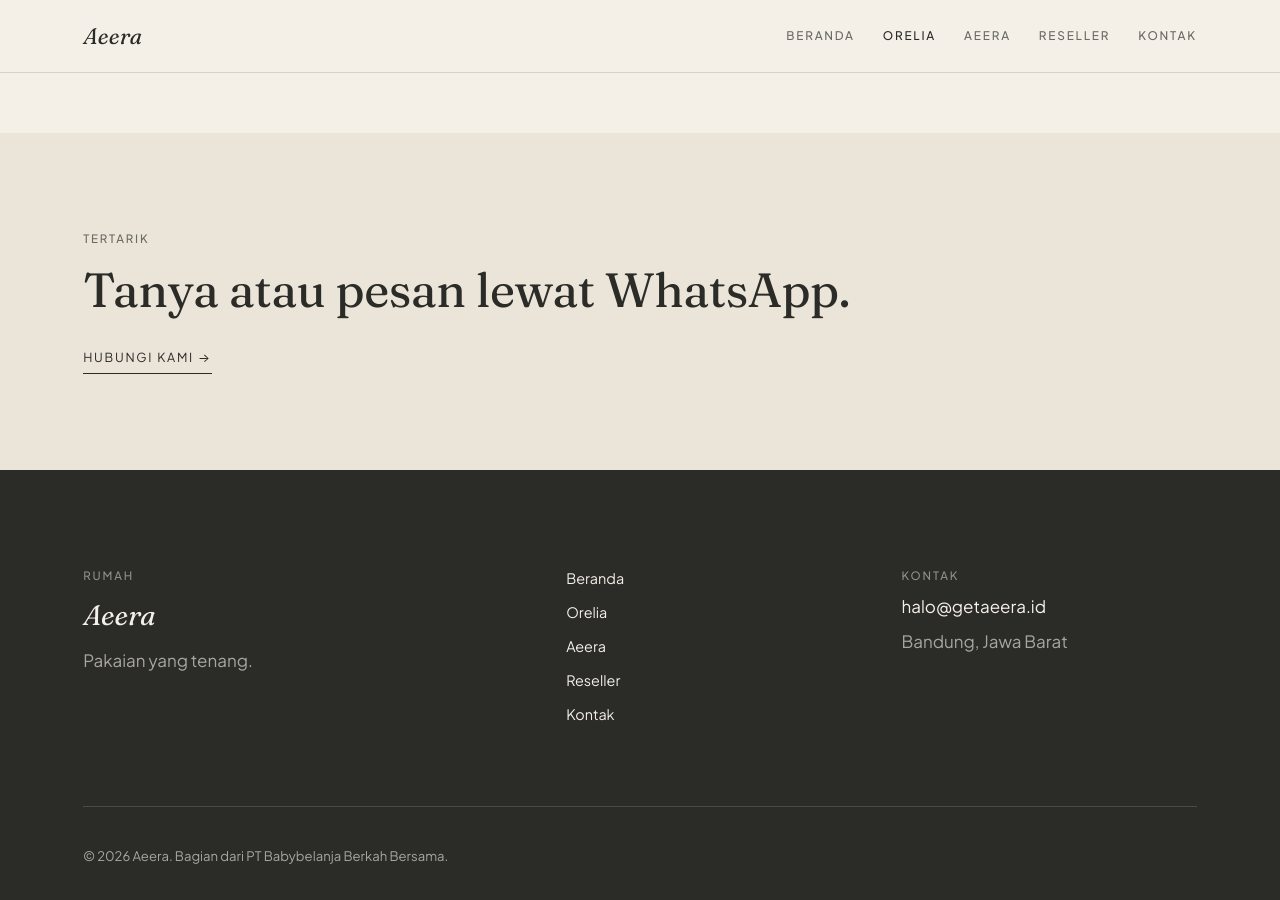
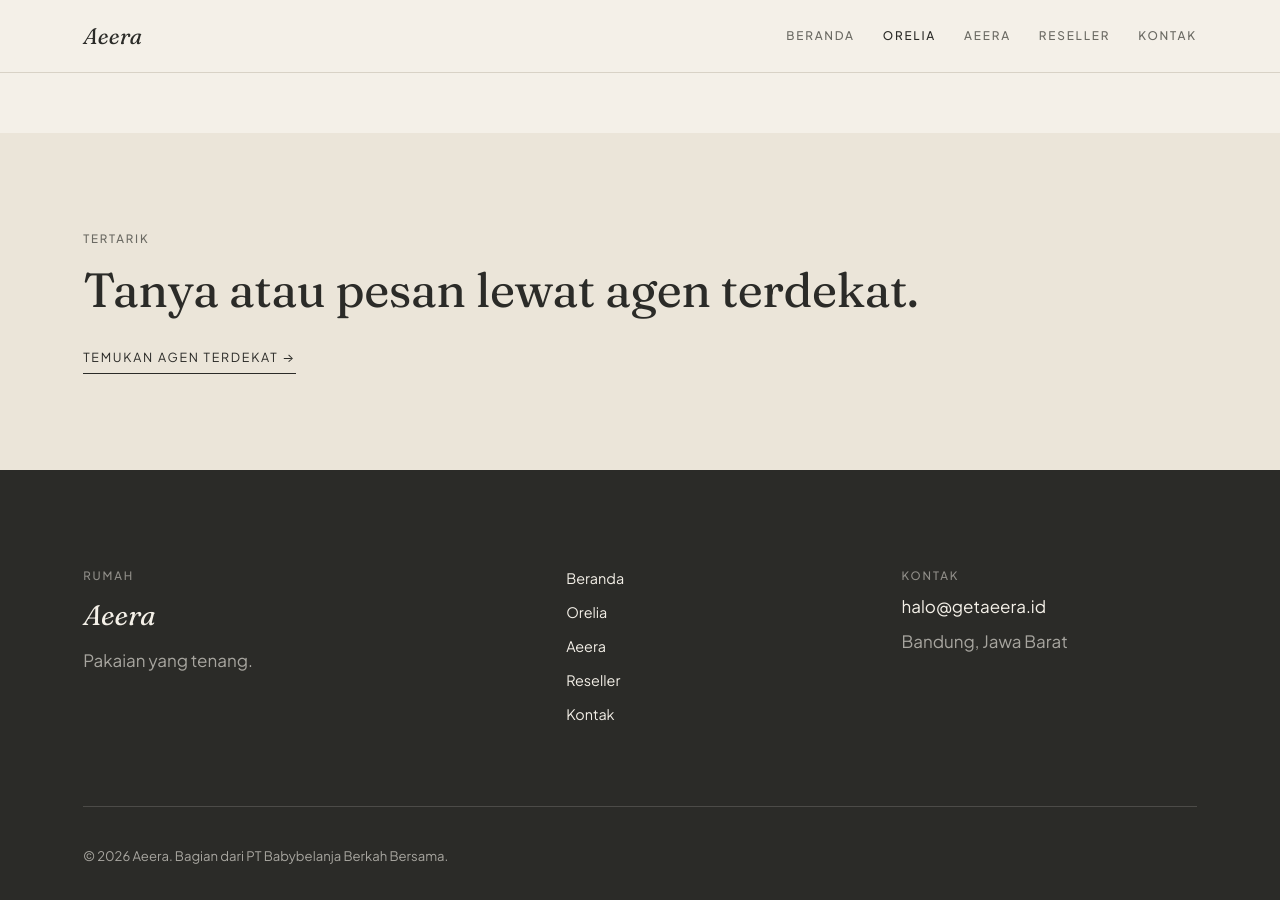
Before and after one commit to babybelanja/getaeera, a Jekyll site: the page built from _products/orelia.md, in a window 1280 px wide and 900 px high, scrolled down 2704 px. Built offline with Jekyll 4.4.1, drawn with Linux system fonts in a browser that asks for light colours.

Commit message:
Orelia CTA: link to reseller page instead of WhatsApp

```diff
--- a/_layouts/product.html
+++ b/_layouts/product.html
@@ -80,8 +80,8 @@ layout: default
   <section class="cta-band">
     <div class="wrap cta-band__inner reveal">
       <p class="label">Tertarik</p>
-      <h2 class="display-sm">Tanya atau pesan lewat WhatsApp.</h2>
-      <a class="link-underline" href="https://wa.me/{{ site.data.site.contact.whatsapp }}" target="_blank" rel="noopener">Hubungi kami &rarr;</a>
+      <h2 class="display-sm">Tanya atau pesan lewat agen terdekat.</h2>
+      <a class="link-underline" href="{{ '/reseller/' | relative_url }}">Temukan agen terdekat &rarr;</a>
     </div>
   </section>
 </article>
```
